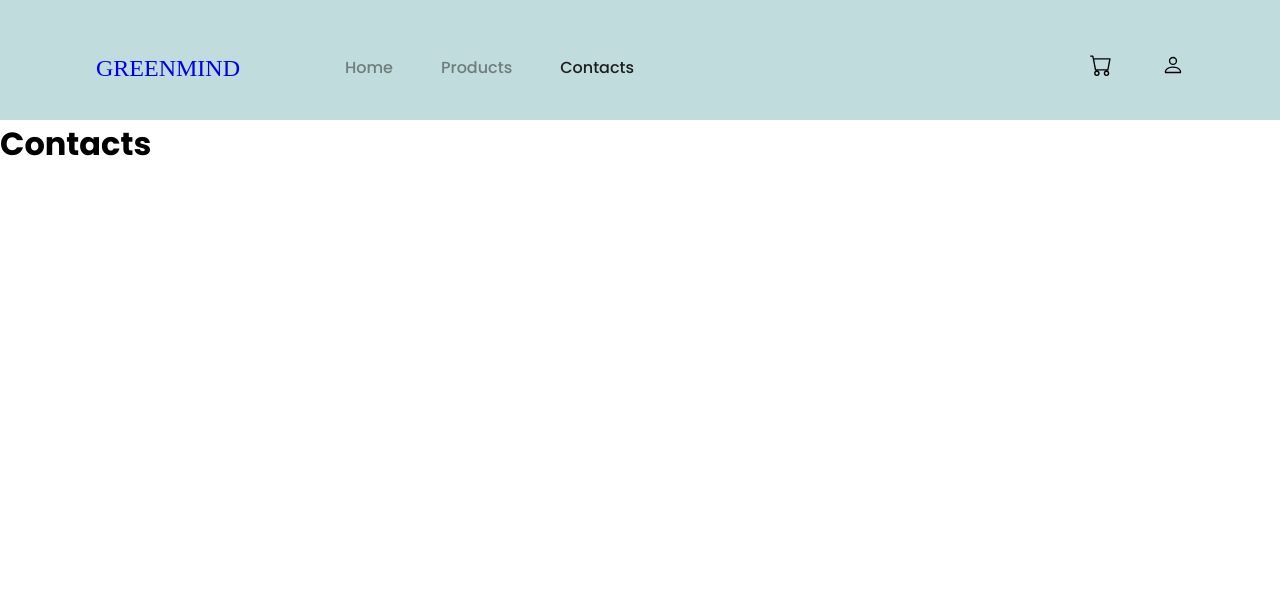
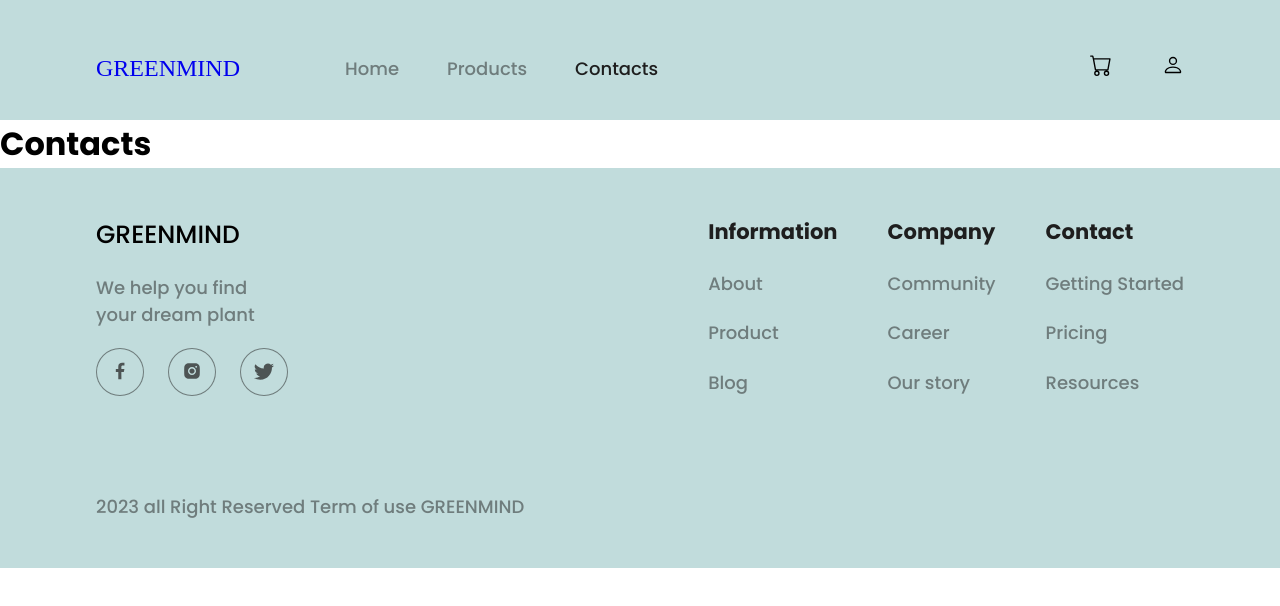
Before and after one commit to ribYuriRethink/fakeStoreFront, a React (Vite) app: page /contacts in a window 1280 px wide. Shown: the top 606 px of the page. Built offline with nearby package versions, Linux system fonts and the light colour scheme; a web font is replaced by a local one.

Commit message:
component Footer

```diff
--- a/src/App.jsx
+++ b/src/App.jsx
@@ -1,5 +1,5 @@
 import "./App.css";
-import { Contacts, Header, Home, Products } from "./components/index";
+import { Contacts, Footer, Header, Home, Products } from "./components/index";
 import { BrowserRouter, Routes, Route } from "react-router-dom";
 
 function App() {
@@ -12,6 +12,7 @@ function App() {
           <Route path="/products" element={<Products />} />
           <Route path="/contacts" element={<Contacts />} />
         </Routes>
+        <Footer />
       </BrowserRouter>
     </>
   );
--- /dev/null
+++ b/src/components/Footer/Footer.css
@@ -0,0 +1,62 @@
+.display_flex {
+    display: flex;
+    justify-content: space-between;
+}
+
+.footer {
+    height: 400px;
+    background: #C1DCDC;
+    padding: 48px 96px;
+
+    flex-direction: column;
+
+    color: #1E1E1E80;
+    font-size: 18px;
+}
+
+
+.container_footer button {
+    cursor: pointer;
+    background-color: #C1DCDC;
+    border-radius: 50%;
+    border: 1px solid #1E1E1E80;
+
+    width: 48px;
+    height: 48px;
+}
+
+.container_footer button .social_icon {
+    font-size: 20px;
+    color: #1e1e1eb7;
+}
+
+.container_footer .brand {
+    width: 192px;
+    height: 180px;
+    flex-direction: column;
+}
+
+.container_footer .brand h3 {
+    text-transform: uppercase;
+    font-family: var(--font-body);
+    font-weight: 400;
+    font-size: 25px;
+    color: #000;
+}
+
+.container_infos {
+    display: flex;
+    gap: 50px;
+}
+
+.info_component {
+    height: 180px;
+    display: flex;
+    justify-content: space-between;
+    flex-direction: column;
+}
+
+.info_component h3 {
+    color: #1E1E1E;
+    font-weight: 700;
+}
--- /dev/null
+++ b/src/components/Footer/Footer.jsx
@@ -0,0 +1,57 @@
+import "./Footer.css";
+import { Infos } from "./Infos";
+import { GrFacebookOption } from "react-icons/gr";
+import { AiFillInstagram } from "react-icons/ai";
+import { BsTwitter } from "react-icons/bs";
+
+export const Footer = () => {
+  return (
+    <>
+      <footer className="footer display_flex">
+        <div className="container_footer display_flex">
+          <div className="brand display_flex">
+            <h3>Greenmind</h3>
+            <p>We help you find your dream plant</p>
+            <div className="social_brand display_flex">
+              <button type="button" className="social_button">
+                <GrFacebookOption className="social_icon" />
+              </button>
+              <button type="button" className="social_button">
+                <AiFillInstagram className="social_icon" />
+              </button>
+              <button type="button" className="social_button">
+                <BsTwitter className="social_icon" />
+              </button>
+            </div>
+          </div>
+
+          <div className="container_infos">
+            <Infos
+              className="info_component"
+              title="Information"
+              text1="About"
+              text2="Product"
+              text3="Blog"
+            />
+            <Infos
+              className="info_component"
+              title="Company"
+              text1="Community"
+              text2="Career"
+              text3="Our story"
+            />
+            <Infos
+              className="info_component"
+              title="Contact"
+              text1="Getting Started"
+              text2="Pricing"
+              text3="Resources"
+            />
+          </div>
+        </div>
+
+        <p>2023 all Right Reserved Term of use GREENMIND</p>
+      </footer>
+    </>
+  );
+};
--- /dev/null
+++ b/src/components/Footer/Infos.css
@@ -0,0 +1,11 @@
+.info_component {
+    height: 180px;
+    display: flex;
+    flex-direction: column;
+    justify-content: space-between;
+}
+
+.info_component h3 {
+    color: #1E1E1E;
+    font-weight: 700;
+}
--- /dev/null
+++ b/src/components/Footer/Infos.jsx
@@ -0,0 +1,12 @@
+// import "./Infos.css";
+
+export const Infos = (props) => {
+  return (
+    <div className="info_component">
+      <h3>{props.title}</h3>
+      <p>{props.text1}</p>
+      <p>{props.text2}</p>
+      <p>{props.text3}</p>
+    </div>
+  );
+};
--- a/src/components/Header/Header.css
+++ b/src/components/Header/Header.css
@@ -1,5 +1,4 @@
 .container_header {
-    width: 100vw;
     display: flex;
     justify-content: space-between;
     align-items: center;
@@ -30,6 +29,7 @@
     display: flex;
     list-style: none;
     gap: 48px;
+    font-size: 18px;
 }
 
 .container_logo_pages ul a {
--- a/src/components/Home/Home.css
+++ b/src/components/Home/Home.css
@@ -0,0 +1,12 @@
+.best_selling {
+    height: 541px;
+}
+
+.about_us {
+    background: #C1DCDC;
+    height: 513px;
+}
+
+.categories {
+    height: 977px;
+}
--- a/src/components/Home/Home.jsx
+++ b/src/components/Home/Home.jsx
@@ -1,3 +1,21 @@
+import "./Home.css";
+
 export const Home = () => {
-  return <h1>Home</h1>;
+  return (
+    <>
+      <section className="best_selling">
+        <h2>Best Selling Plants</h2>
+        <p>Easiest way to healthy life by buying your favorite plants </p>
+        <button>See more</button>
+      </section>
+      <section className="about_us">
+        <h2>About us</h2>
+        <p>Order now and appreciate the beauty of nature</p>
+      </section>
+      <section className="categories">
+        <h2>Categories</h2>
+        <p>Find what you are looking for</p>
+      </section>
+    </>
+  );
 };
--- a/src/components/index.jsx
+++ b/src/components/index.jsx
@@ -2,5 +2,6 @@ import { Header } from "./Header/Header";
 import { Home } from "./Home/Home";
 import { Products } from "./Products/Products";
 import { Contacts } from "./Contacts/Contacts";
+import { Footer } from "./Footer/Footer";
 
-export { Header, Home, Products, Contacts };
+export { Header, Home, Products, Contacts, Footer };
--- a/src/index.css
+++ b/src/index.css
@@ -16,6 +16,5 @@
 }
 
 body {
-  width: 100vw;
   font-family: 'Poppins', sans-serif;
 }
```
